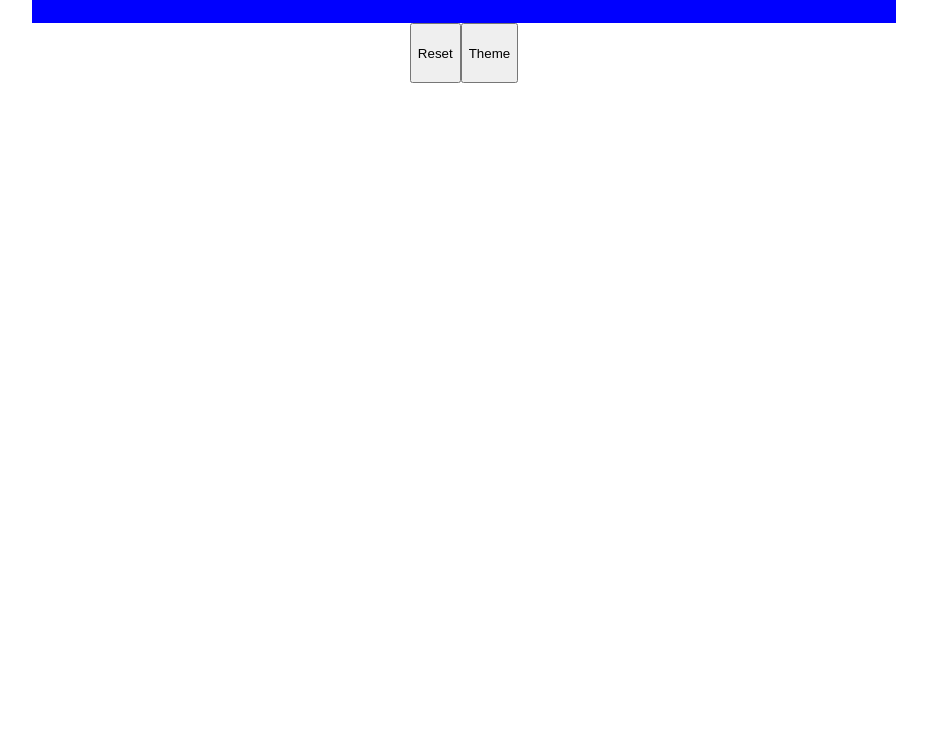
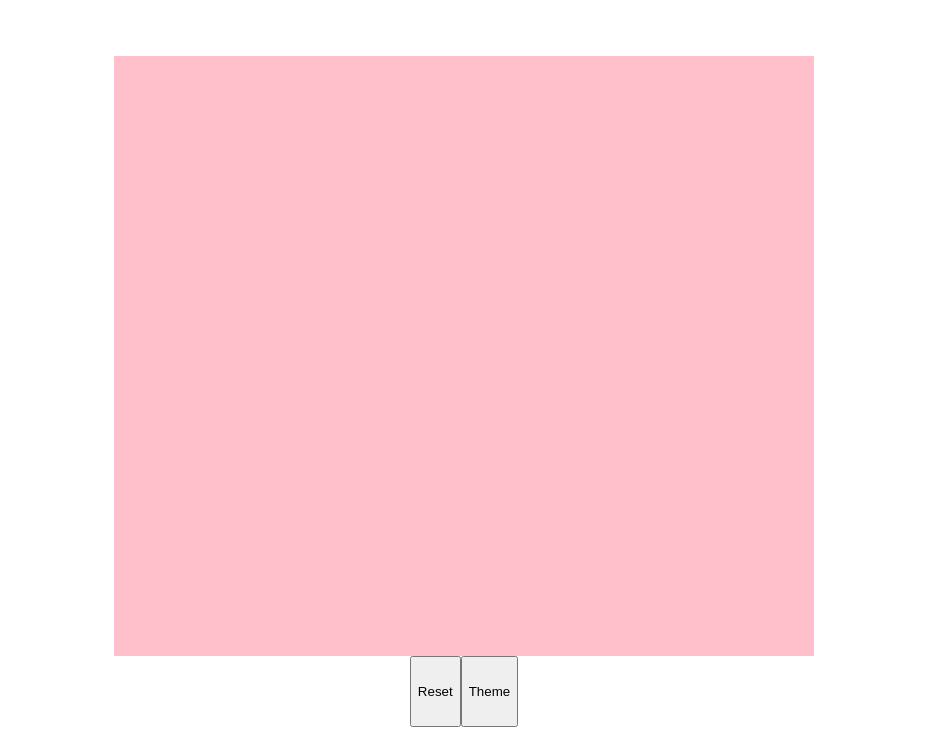
Before and after one commit to olliepayne/connect-four, a plain HTML site: page index.html in a window 1280 px wide. Shown: the part 81-816 px from the top of the page, without its empty margins (176-1103 px from the left). Drawn offline with Linux system fonts and the light colour scheme.

Commit message:
fix game board css and expand js objects

```diff
--- a/css/stlye.css
+++ b/css/stlye.css
@@ -1,10 +1,11 @@
 body {
   display: grid;
-  grid-template-columns: 200px auto 200px;
-  grid-template-rows: 60px auto 60px;
+  grid-template-columns: auto 700px auto;
+  grid-template-rows: auto 600px auto;
   grid-template-areas: "header header header"
                       "sidebar-left game sidebar-right"
                       "footer footer footer";
+  height: 100vh;
 }
 
 header {
@@ -16,9 +17,9 @@ header {
 #game-board {
   grid-area: game;
   display: grid;
-  grid-template-columns: 14% 14% 14% 14% 14% 14% 14%;
-  grid-template-rows: 17% 17% 17% 17% 17% 17%;
-  background-color: blue;
+  grid-template-columns: 14.3% 14.3% 14.3% 14.3% 14.3% 14.3% 14.3%;
+  grid-template-rows: 16.7% 16.7% 16.7% 16.7% 16.7% 16.7%;
+  background-color: pink;
 }
 
 #button-container {
--- a/index.html
+++ b/index.html
@@ -12,7 +12,7 @@
     <h1>Connect 4</h1>
   </header>
   <div id="game-board">
-    <img id="game-board-image" src="" alt="game board image">
+
   </div>
   <div id="button-container">
     <button id="reset-button">Reset</button>
--- a/js/app.js
+++ b/js/app.js
@@ -1,6 +1,23 @@
 const board = {
   cellsX: 7,
   cellsY: 6,
+  grid: [],
+  gameBoardEl: document.getElementById('game-board'),
+  cellEls: [],
+  drawGrid: function() {
+    for(let i = 0; i < this.cellsX * this.cellsY; i++) {
+      this.grid.push('');
+
+      const newCellEl = document.createElement('div');
+      newCellEl.id = `cell-${i}`;
+      newCellEl.addEventListener('click', (e) => this.clickCell(e.target));
+      this.gameBoardEl.appendChild(newCellEl);
+      this.cellEls.push(newCellEl);
+    }
+  },
+  clickCell: function(clickedCell) {
+    let i = this.cellEls.indexOf(clickedCell);
+  },
 }
 
 class Player {
@@ -19,3 +36,5 @@ const player2 = new Player();
 const game = {
 
 }
+
+board.drawGrid();
```
Also changed, not shown: 1 other file.
